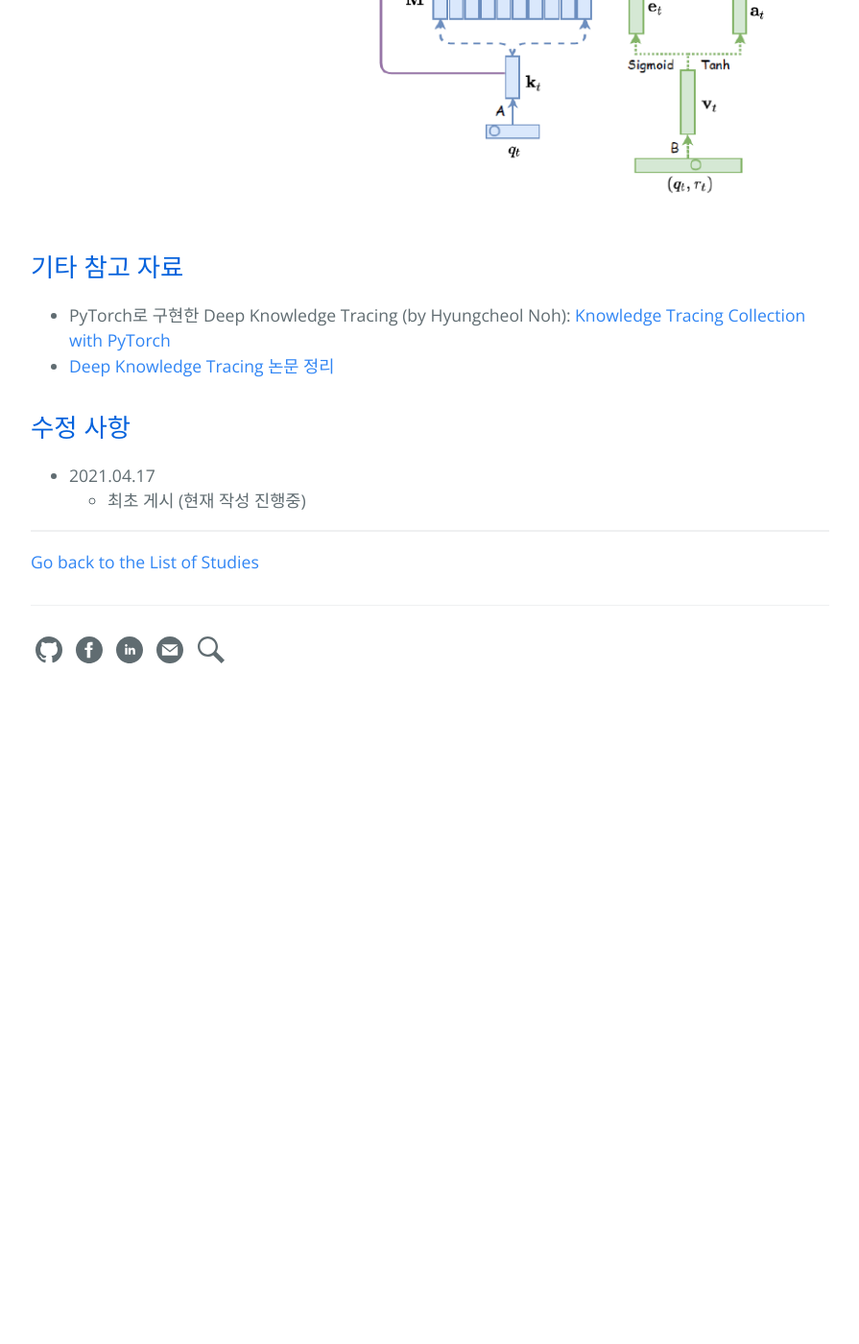
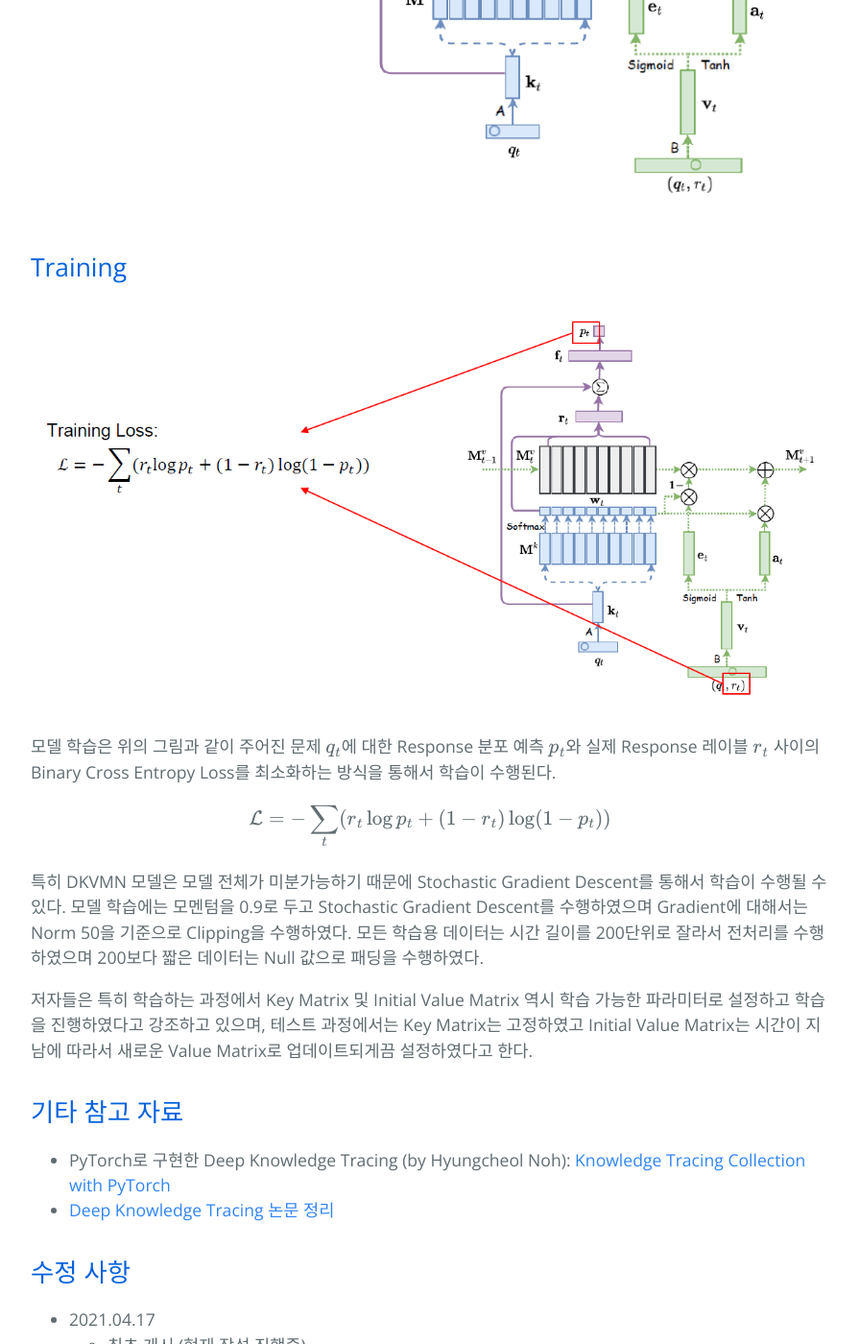
Before and after one commit to hcnoh/hcnoh.github.io, a Jekyll site: the page built from _posts/2021-04-17-dkvmn.md, in a window 1280 px wide and 1400 px high, scrolled down 5157 px. Shown: the whole window at 96% size, without its empty margins (192-1087 px from the left). Built offline with Jekyll 4.4.1, drawn with Linux system fonts in a browser that asks for light colours; comment, search, counter and statistics services are not loaded; before the commit the page ends 5902 px from its top, so only the background shows below that.

Commit message:
modified a post

```diff
--- a/_posts/2021-04-17-dkvmn.md
+++ b/_posts/2021-04-17-dkvmn.md
@@ -86,6 +86,19 @@ $$
 ## Write Process
 ![](/assets/img/2021-04-17-dkvmn/2021-04-17-dkvmn_2021-04-17-16-16-28.png)
 
+## Training
+![](/assets/img/2021-04-17-dkvmn/2021-04-17-dkvmn_2021-04-18-00-18-56.png)
+
+모델 학습은 위의 그림과 같이 주어진 문제 $$q_t$$에 대한 Response 분포 예측 $$p_t$$와 실제 Response 레이블 $$r_t$$ 사이의 Binary Cross Entropy Loss를 최소화하는 방식을 통해서 학습이 수행된다.
+
+$$
+\mathcal{L} = -\sum_t(r_t \log p_t + (1 - r_t)\log (1 - p_t))
+$$
+
+특히 DKVMN 모델은 모델 전체가 미분가능하기 때문에 Stochastic Gradient Descent를 통해서 학습이 수행될 수 있다. 모델 학습에는 모멘텀을 0.9로 두고 Stochastic Gradient Descent를 수행하였으며 Gradient에 대해서는 Norm 50을 기준으로 Clipping을 수행하였다. 모든 학습용 데이터는 시간 길이를 200단위로 잘라서 전처리를 수행하였으며 200보다 짧은 데이터는 Null 값으로 패딩을 수행하였다.
+
+저자들은 특히 학습하는 과정에서 Key Matrix 및 Initial Value Matrix 역시 학습 가능한 파라미터로 설정하고 학습을 진행하였다고 강조하고 있으며, 테스트 과정에서는 Key Matrix는 고정하였고 Initial Value Matrix는 시간이 지남에 따라서 새로운 Value Matrix로 업데이트되게끔 설정하였다고 한다.
+
 ## 기타 참고 자료
 - PyTorch로 구현한 Deep Knowledge Tracing (by Hyungcheol Noh): [Knowledge Tracing Collection with PyTorch](https://github.com/hcnoh/knowledge-tracing-collection-pytorch)
 - [Deep Knowledge Tracing 논문 정리](https://hcnoh.github.io/2019-06-14-deep-knowledge-tracing)
```
Also changed, not shown: assets/img/2021-04-17-dkvmn/2021-04-17-dkvmn_2021-04-18-00-18-56.png (added).
